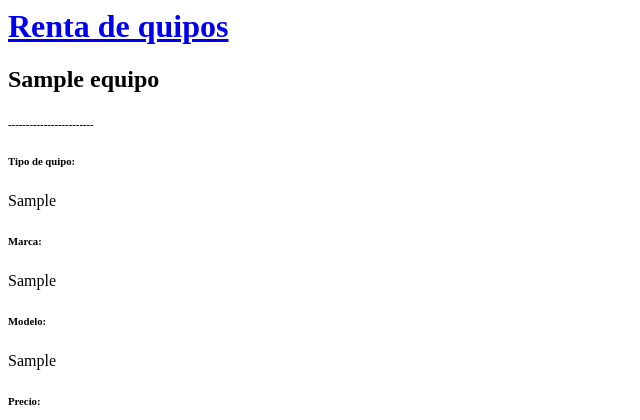
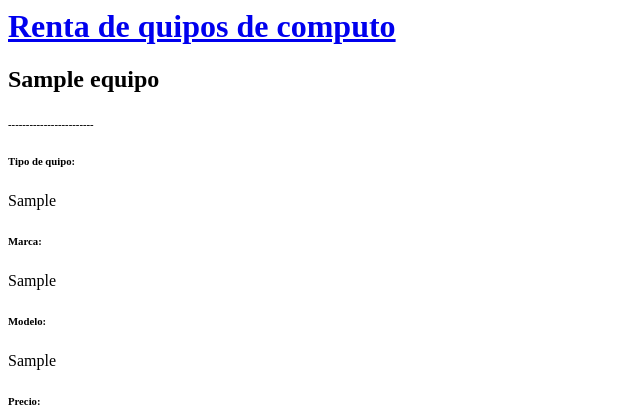
Before and after one commit to angelcoyoy/Proyecto_Renta_de_equipos, a Django app: page /equipo/1/ in a window 1280 px wide. Shown: the top 420 px of the page, without its empty margins (0-640 px from the left). Run offline with Django 3.2, Linux system fonts and the light colour scheme; tables that the repository leaves empty hold one stand-in row (values such as "Sample post").

```diff
--- a/Renta/templates/equipo/base.html
+++ b/Renta/templates/equipo/base.html
@@ -6,7 +6,7 @@
     <body>
     <div class="page-header">
         <a href="{% url 'equipo_nuevo' %}" class="top-menu"><span class="glyphicon glyphicon-plus"></span></a>
-        <h1><a href="/">Renta de quipos</a></h1>
+        <h1><a href="/">Renta de quipos de computo</a></h1>
     </div>
     <div class="content container">
         <div class="row">
```
